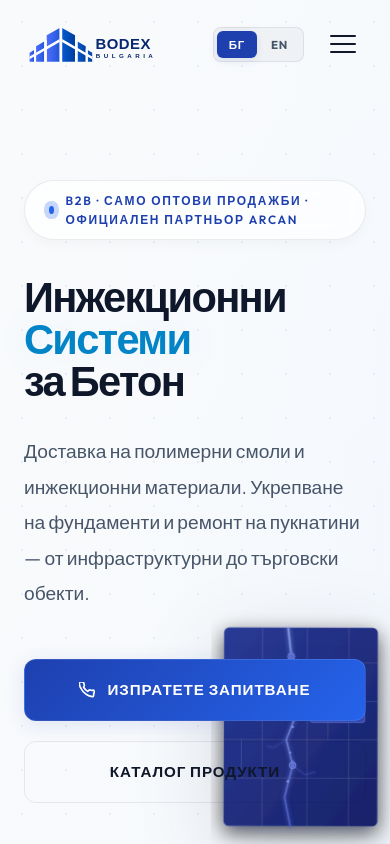
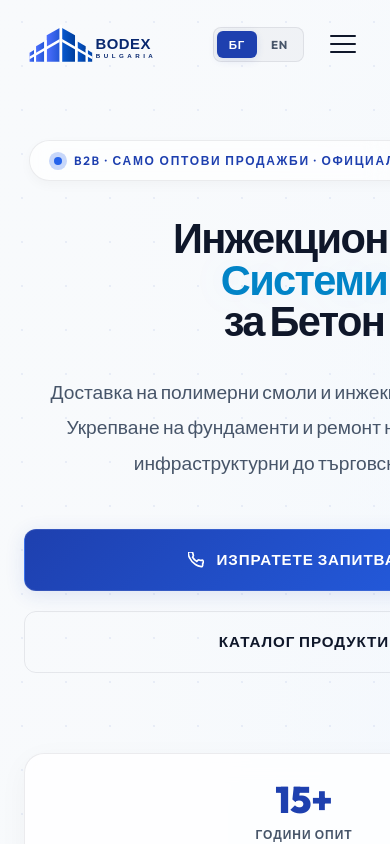
Before and after one commit to bodexbg-a11y/website, a React (Vite) app: page / in a window 390 px wide. Shown: the top 844 px of the page. Built offline with nearby package versions, Linux system fonts and the light colour scheme.

Commit message:
feat: restructure hero section to a 50/50 responsive grid layout and reduce height

```diff
--- a/src/index.css
+++ b/src/index.css
@@ -442,12 +442,13 @@ header.scrolled #navLogo img {
 
 /* HERO SECTION (LIGHT) */
 #hero {
-  min-height: 100vh;
+  min-height: 70vh;
+  height: auto;
   display: flex;
   align-items: center;
   position: relative;
   overflow: hidden;
-  padding-top: 100px;
+  padding: 120px 0 80px;
   background: linear-gradient(135deg, #f8fafc 0%, #eff6ff 50%, #e0f2fe 100%);
 }
 .hero-img-overlay {
@@ -473,10 +474,17 @@ header.scrolled #navLogo img {
   background-size: 44px 44px;
   opacity: 0.9;
 }
+.hero-grid-layout {
+  display: grid;
+  grid-template-columns: 1.15fr 0.85fr;
+  gap: 48px;
+  align-items: center;
+  width: 100%;
+}
 .hero-content {
   position: relative;
   z-index: 2;
-  padding: 80px 0 100px;
+  padding: 20px 0;
 }
 .hero-badge {
   display: inline-flex;
@@ -575,16 +583,12 @@ header.scrolled #navLogo img {
   text-transform: uppercase;
 }
 .hero-visual-wrap {
-  position: absolute;
-  right: 0;
-  top: 50%;
-  transform: translateY(-50%);
-  width: 46%;
-  height: 100%;
+  position: relative;
   z-index: 2;
   display: flex;
   align-items: center;
   justify-content: center;
+  width: 100%;
 }
 @keyframes floatAnim {
   0%, 100% { transform: translateY(0) rotate(0deg); }
@@ -2058,6 +2062,7 @@ footer {
 
 /* RESPONSIVE LAYOUTS */
 @media (max-width: 1024px) {
+  .hero-grid-layout { grid-template-columns: 1fr; gap: 40px; text-align: center; }
   .product-grid { grid-template-columns: repeat(2, 1fr); }
   .footer-grid { grid-template-columns: 1.2fr 1fr; gap: 40px; }
   .why-header { grid-template-columns: 1fr; gap: 40px; }
--- a/src/sections/Hero.jsx
+++ b/src/sections/Hero.jsx
@@ -6,6 +6,50 @@ export default function Hero() {
       <div className="hero-photo" id="heroBg" />
       <div className="hero-img-overlay" />
       <div className="hero-pattern" />
+      <div className="container">
+        <div className="hero-grid-layout">
+          <div className="hero-content">
+            <div className="hero-badge anim-up">
+              <span className="hero-badge-dot" />
+              <T bg="B2B · Само оптови продажби · Официален партньор ARCAN" en="B2B Wholesale Only · Authorized ARCAN Partner" />
+            </div>
+            <h1 className="hero-title anim-up-1">
+              <T
+                bg={<>Инжекционни<span className="line2">Системи</span>за Бетон</>}
+                en={<>Injection<span className="line2">Systems</span>for Concrete</>}
+              />
+            </h1>
+            <p className="hero-desc anim-up-2">
+              <T
+                bg="Доставка на полимерни смоли и инжекционни материали. Укрепване на фундаменти и ремонт на пукнатини — от инфраструктурни до търговски обекти."
+                en="Supply of polymer resins and injection materials. Foundation reinforcement and crack repair — from infrastructure to commercial objects."
+              />
+            </p>
+            <div className="hero-ctas anim-up-3">
+              <a href="#contact" className="btn btn-primary btn-lg">
+                <svg width="16" height="16" viewBox="0 0 24 24" fill="none" stroke="currentColor" strokeWidth="2.5">
+                  <path d="M22 16.92v3a2 2 0 01-2.18 2 19.79 19.79 0 01-8.63-3.07A19.5 19.5 0 013.07 9.8 19.79 19.79 0 01.22 1.21 2 2 0 012.22 0h3a2 2 0 012 1.72c.127.96.361 1.903.7 2.81a2 2 0 01-.45 2.11L6.91 7.91a16 16 0 006.18 6.18l1.57-1.57a2 2 0 012.11-.45c.907.339 1.85.573 2.81.7A2 2 0 0122 16.92z"/>
+                </svg>
+                <T bg="Изпратете Запитване" en="Send Enquiry" />
+              </a>
+              <a href="#products" className="btn btn-outline btn-lg">
+                <T bg="Каталог Продукти" en="Product Catalogue" />
+              </a>
+            </div>
+            <div className="hero-stats anim-up-4">
+              {[
+                { num: '15+', bg: 'Години опит', en: 'Years experience' },
+                { num: '5', bg: 'Сектори', en: 'Sectors' },
+                { num: '50+', bg: 'Вида продукти', en: 'Product types' },
+                { num: 'B2B', bg: 'Само оптово', en: 'Wholesale only' },
+              ].map((s) => (
+                <div className="hero-stat" key={s.num}>
+                  <div className="hero-stat-num">{s.num}</div>
+                  <div className="hero-stat-label"><T bg={s.bg} en={s.en} /></div>
+                </div>
+              ))}
+            </div>
+          </div>
           <div className="hero-visual-wrap">
             <svg className="hero-float-svg" width="560" height="680" viewBox="0 0 560 680" xmlns="http://www.w3.org/2000/svg">
               <defs>
@@ -71,48 +115,6 @@ export default function Hero() {
               <rect x="42" y="32" width="476" height="616" rx="15" fill="none" stroke="rgba(147,168,245,0.15)" strokeWidth="1.5"/>
             </svg>
           </div>
-      <div className="container">
-        <div className="hero-content">
-          <div className="hero-badge anim-up">
-            <span className="hero-badge-dot" />
-            <T bg="B2B · Само оптови продажби · Официален партньор ARCAN" en="B2B Wholesale Only · Authorized ARCAN Partner" />
-          </div>
-          <h1 className="hero-title anim-up-1">
-            <T
-              bg={<>Инжекционни<span className="line2">Системи</span>за Бетон</>}
-              en={<>Injection<span className="line2">Systems</span>for Concrete</>}
-            />
-          </h1>
-          <p className="hero-desc anim-up-2">
-            <T
-              bg="Доставка на полимерни смоли и инжекционни материали. Укрепване на фундаменти и ремонт на пукнатини — от инфраструктурни до търговски обекти."
-              en="Supply of polymer resins and injection materials. Foundation reinforcement and crack repair — from infrastructure to commercial objects."
-            />
-          </p>
-          <div className="hero-ctas anim-up-3">
-            <a href="#contact" className="btn btn-primary btn-lg">
-              <svg width="16" height="16" viewBox="0 0 24 24" fill="none" stroke="currentColor" strokeWidth="2.5">
-                <path d="M22 16.92v3a2 2 0 01-2.18 2 19.79 19.79 0 01-8.63-3.07A19.5 19.5 0 013.07 9.8 19.79 19.79 0 01.22 1.21 2 2 0 012.22 0h3a2 2 0 012 1.72c.127.96.361 1.903.7 2.81a2 2 0 01-.45 2.11L6.91 7.91a16 16 0 006.18 6.18l1.57-1.57a2 2 0 012.11-.45c.907.339 1.85.573 2.81.7A2 2 0 0122 16.92z"/>
-              </svg>
-              <T bg="Изпратете Запитване" en="Send Enquiry" />
-            </a>
-            <a href="#products" className="btn btn-outline btn-lg">
-              <T bg="Каталог Продукти" en="Product Catalogue" />
-            </a>
-          </div>
-          <div className="hero-stats anim-up-4">
-            {[
-              { num: '15+', bg: 'Години опит', en: 'Years experience' },
-              { num: '5', bg: 'Сектори', en: 'Sectors' },
-              { num: '50+', bg: 'Вида продукти', en: 'Product types' },
-              { num: 'B2B', bg: 'Само оптово', en: 'Wholesale only' },
-            ].map((s) => (
-              <div className="hero-stat" key={s.num}>
-                <div className="hero-stat-num">{s.num}</div>
-                <div className="hero-stat-label"><T bg={s.bg} en={s.en} /></div>
-              </div>
-            ))}
-          </div>
         </div>
       </div>
     </section>
```
Lines whose indentation alone changed are shown as unchanged.
